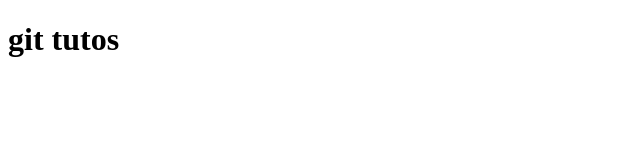
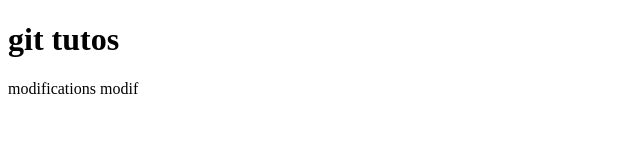
Before and after one commit to ebini20/Test-git, a plain HTML site: page index.html in a window 1280 px wide. Shown: the whole page, without its empty margins (0-640 px from the left). Drawn offline with Linux system fonts and the light colour scheme.

Commit message:
first commit

```diff
--- a/index.html
+++ b/index.html
@@ -5,5 +5,7 @@
 </head>
 <body>
 <h1>git tutos</h1>
+
+<p> modifications modif </p>
 </body>
 </html>
```
